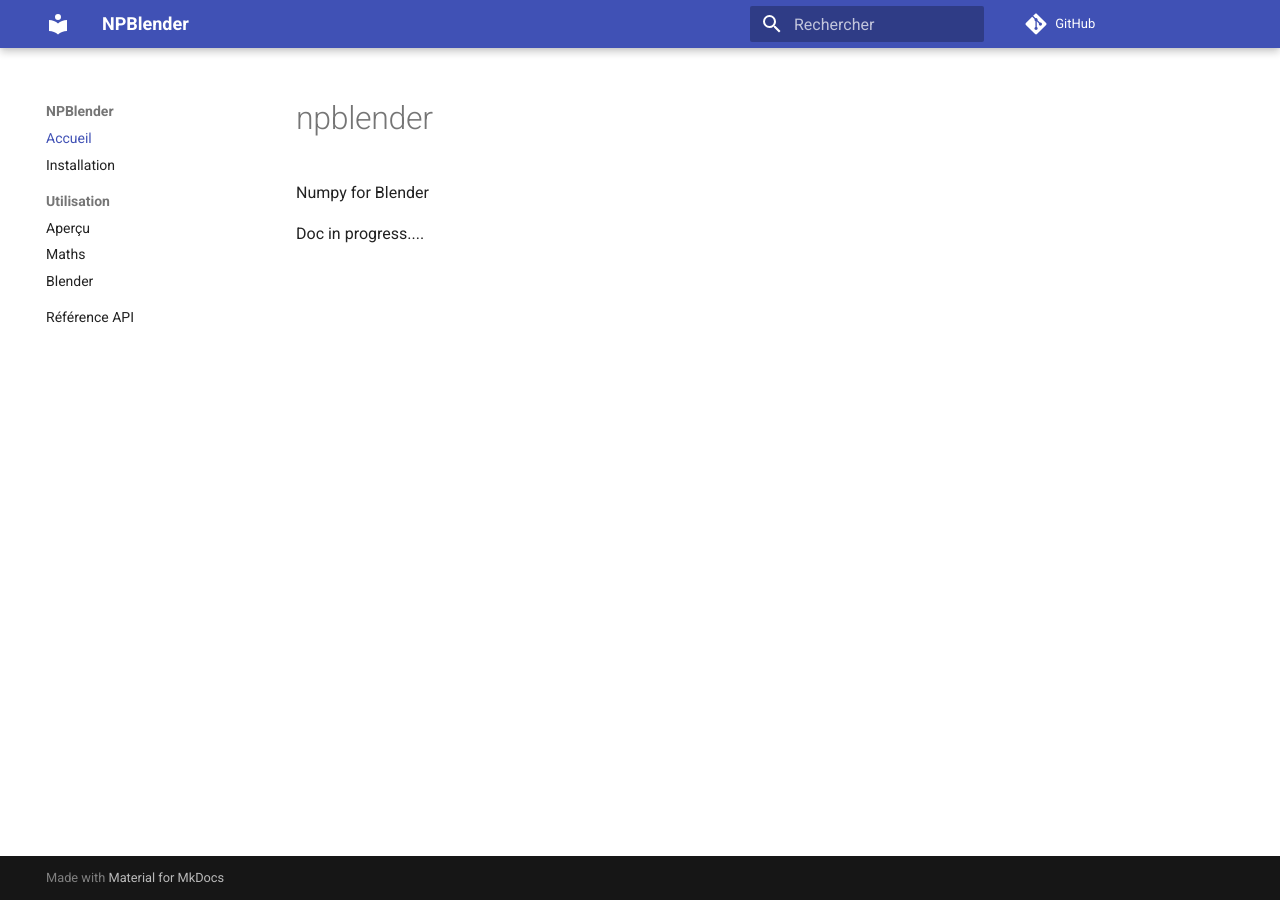
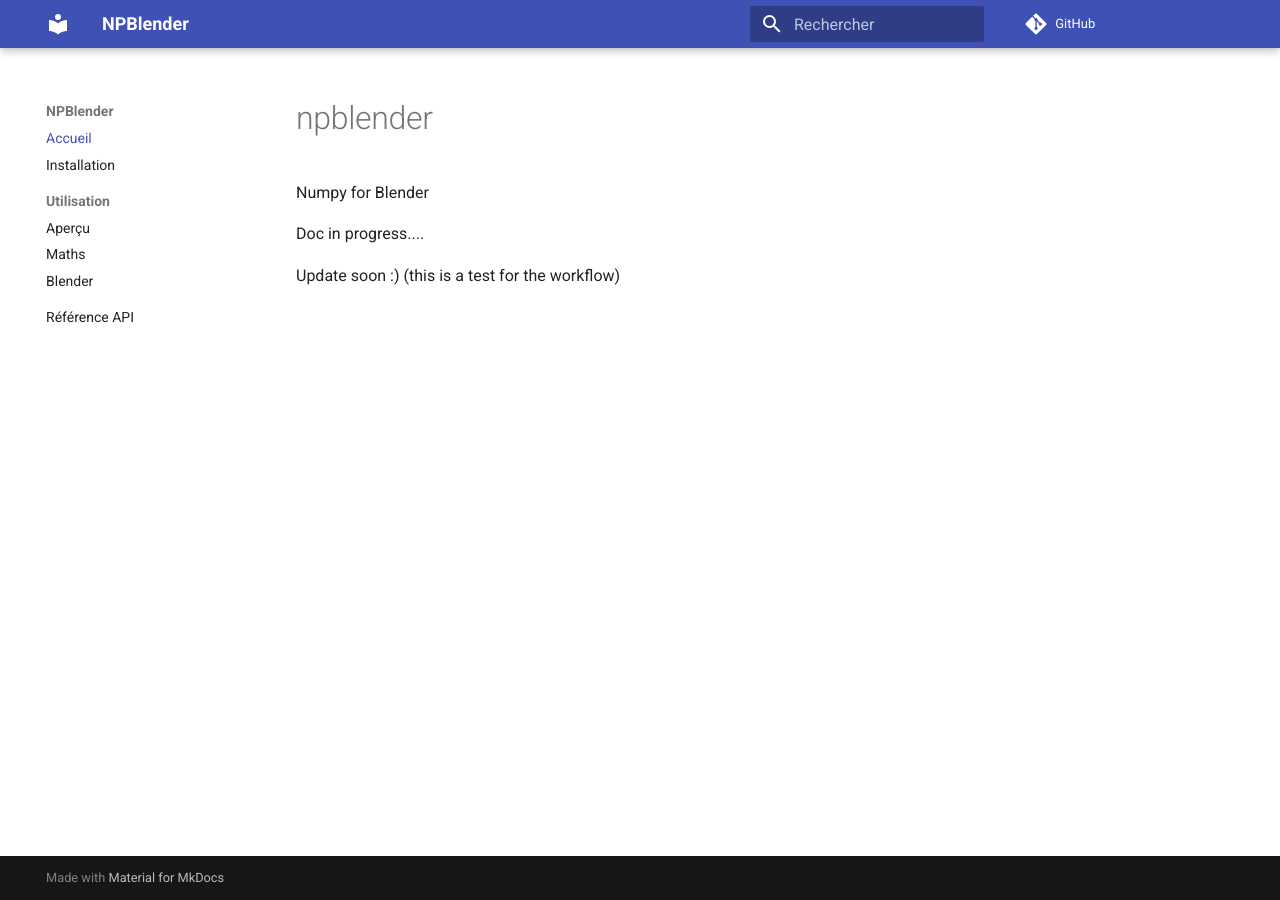
Before and after one commit to al1brn/npblender, an MkDocs documentation site: the page built from docs/index.md, in a window 1280 px wide. Built offline with MkDocs 1.6.1 and Material for MkDocs 9.7.7, drawn with Linux system fonts in a browser that asks for light colours; comment, search, counter and statistics services are not loaded.

Commit message:
Test doc

```diff
--- a/docs/index.md
+++ b/docs/index.md
@@ -2,3 +2,5 @@
  Numpy for Blender
 
 Doc in progress....
+
+Update soon :) (this is a test for the workflow)
```
